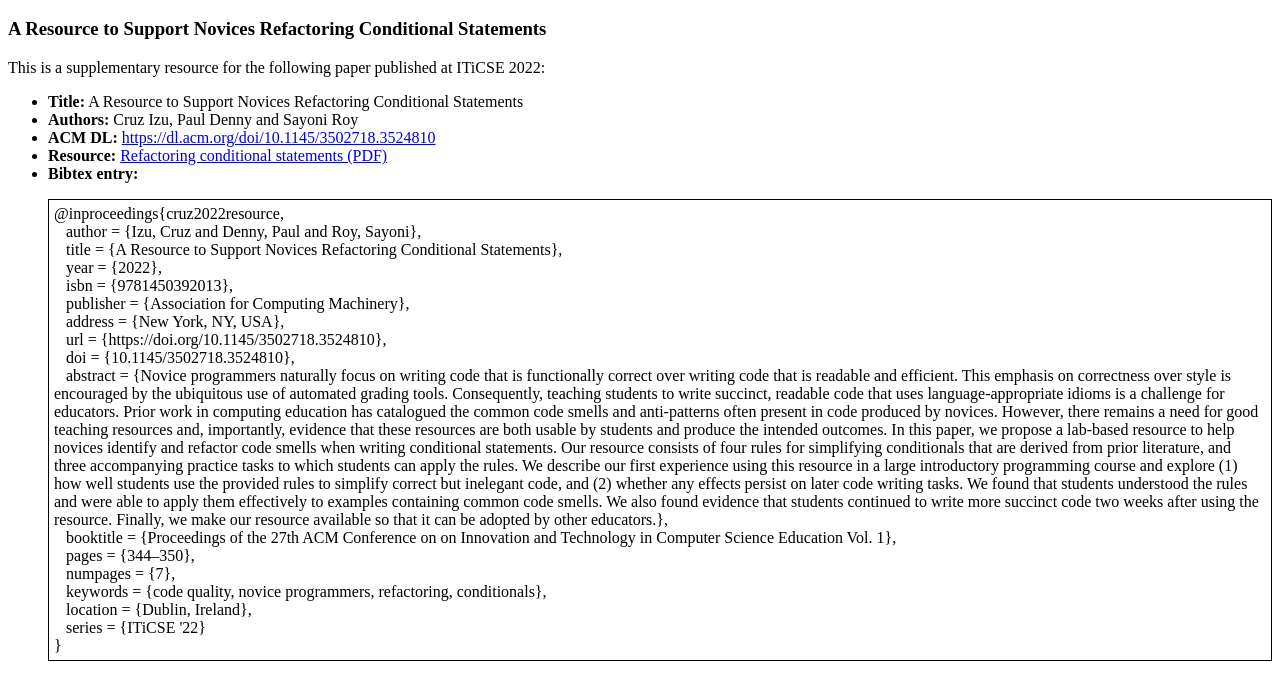
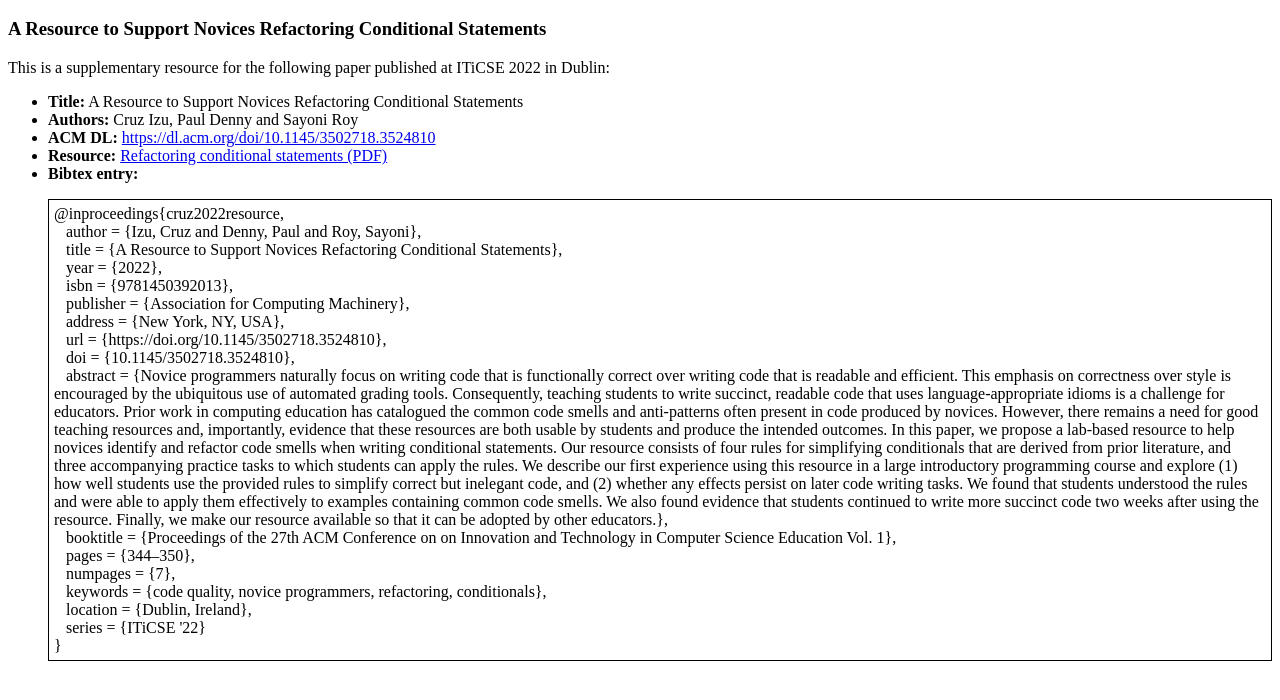
Before and after one commit to iticse22-refactor/resource, a plain HTML site: page index.html in a window 1280 px wide. Shown: the part 48-748 px from the top of the page. Drawn offline with Linux system fonts and the light colour scheme.

Commit message:
updated index

```diff
--- a/index.html
+++ b/index.html
@@ -9,7 +9,7 @@
 <h1>ITiCSE 2022 Supplementary Resource</h1>
 <h3>A Resource to Support Novices Refactoring Conditional Statements</h3>
 <p>
-This is a supplementary resource for the following paper published at ITiCSE 2022:
+This is a supplementary resource for the following paper published at ITiCSE 2022 in Dublin:
 <ul>
 <li><b>Title:</b> A Resource to Support Novices Refactoring Conditional Statements</li>
 <li><b>Authors:</b> Cruz Izu, Paul Denny and Sayoni Roy</li>
```
